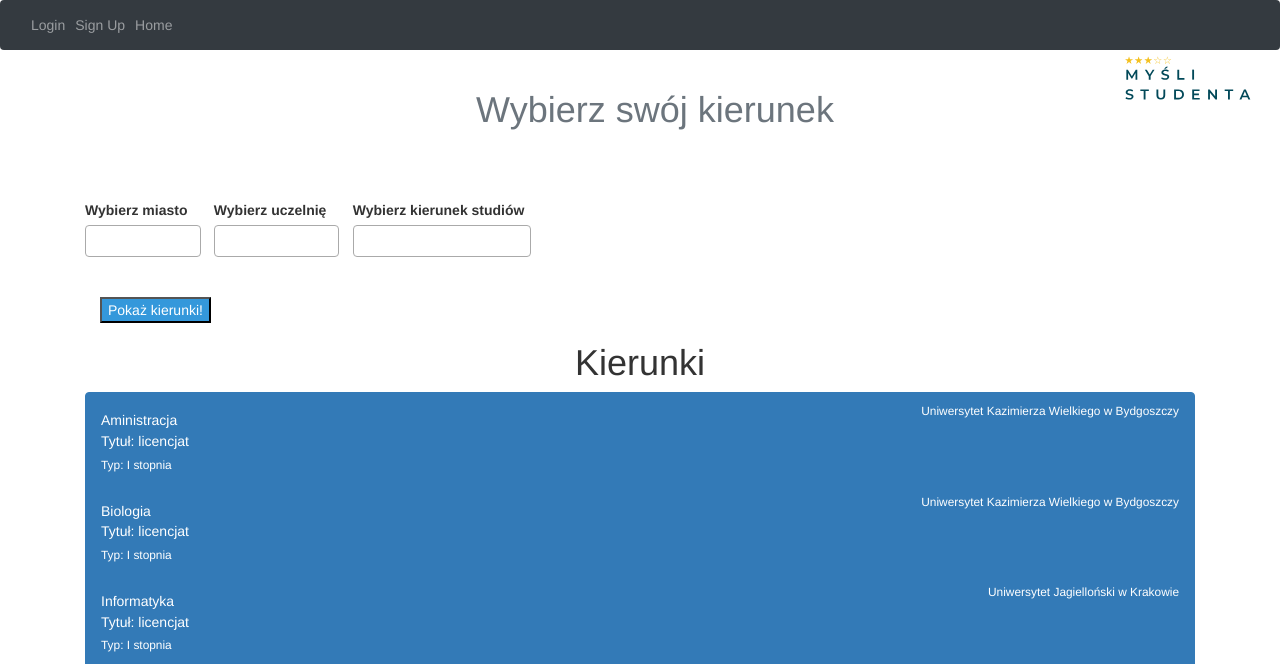
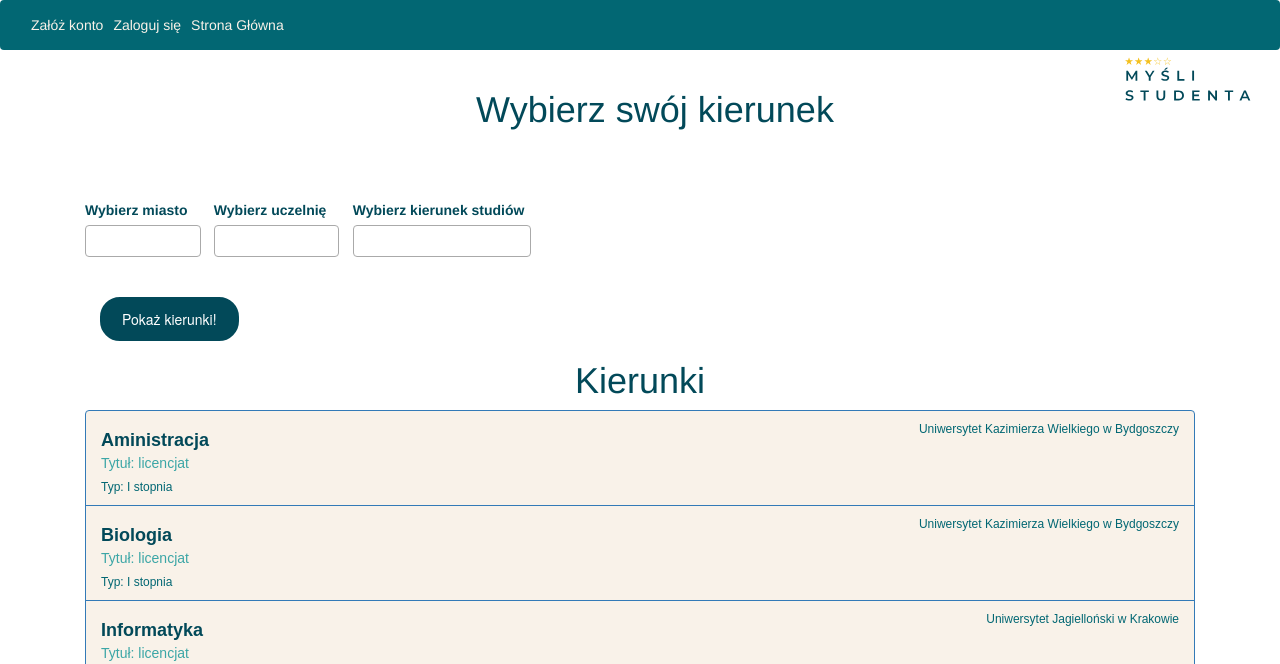
Before and after one commit to miloszwielgus/university-review-system, a Flask app: page / in a window 1280 px wide. Shown: the top 664 px of the page. Run offline with Flask 3, Linux system fonts and the light colour scheme; some libraries are stand-ins or nearby versions.

Commit message:
add logo, fix style issues

```diff
--- a/website/templates/base.html
+++ b/website/templates/base.html
@@ -16,13 +16,13 @@
       crossorigin="anonymous"
     />
     <style>
-      /* CSS to position the SVG logo */
+
       .logo-container {
         position: absolute;
-        top: 8px; /* Adjust the top position as needed */
+        top: 9px;
         right: 20px;
-        width: 150px; /* Adjust the width as needed */
-        height: 150px; /* Adjust the height as needed */
+        width: 150px;
+        height: 150px;
         z-index: 9999;
       }
     </style>
@@ -30,7 +30,8 @@
     <title>{% block title %}Home{% endblock %}</title>
   </head>
   <body>
-    <nav class="navbar navbar-expand-lg navbar-dark bg-dark">
+    <nav class="navbar navbar-expand-lg navbar-dark bg-custom">
+
       <button
         class="navbar-toggler"
         type="button"
@@ -42,15 +43,13 @@
       <div class="collapse navbar-collapse" id="navbar">
         <div class="navbar-nav">
           {% if user.is_authenticated %}
-          <a class="nav-item nav-link" id="home" href="/home">Home</a>
-          <a class="nav-item nav-link" id="logout" href="/logout">Logout</a>
-          <a class="nav-item nav-link" id="search" href="/search">Search</a>
-          <a class="nav-item nav-link" id="search" href="/home">Home</a>
-          <a class="nav-item nav-link" id="search" href="/compare-courses">Compare</a>
+          <a class="nav-item nav-link custom-link" id="home" href="/home">Strona Główna</a>
+          <a class="nav-item nav-link custom-link" id="logout" href="/logout">Wyloguj się</a>
+          <a class="nav-item nav-link custom-link" id="search" href="/compare-courses">Porównaj</a>
           {% else %}
-          <a class="nav-item nav-link" id="login" href="/login">Login</a>
-          <a class="nav-item nav-link" id="signUp" href="/sign-up">Sign Up</a>
-          <a class="nav-item nav-link" id="search" href="/home">Home</a>
+          <a class="nav-item nav-link custom-link" id="login" href="/login">Załóż konto</a>
+          <a class="nav-item nav-link custom-link" id="signUp" href="/sign-up">Zaloguj się</a>
+          <a class="nav-item nav-link custom-link" id="search" href="/home">Strona Główna</a>
           {% endif %}
         </div>
       </div>
--- a/website/templates/index.html
+++ b/website/templates/index.html
@@ -10,14 +10,14 @@
 <body>
   <div class="container">
     <div class="header">
-      <h1 class="text-center text-muted">Wybierz swój kierunek</h1>
+      <h1 class="text-center" style="color: #024959" >Wybierz swój kierunek</h1>
     </div>
 
     <br /><br /><br />
 
     <div class="row">
       <div >
-        <label for="all_cities">
+        <label for="all_cities" style="color:#024959;">
           Wybierz miasto</label>
         <select class="js-example-basic-multiple" name="all_cities[]" multiple="multiple" style="width: 90%" id="all_cities">
           {% for o in all_cities %}
@@ -26,7 +26,7 @@
         </select>
       </div>
       <div >
-        <label for="all_universities">
+        <label for="all_universities" style="color:#024959;">
           Wybierz uczelnię
         </label>
         <select class="js-example-basic-multiple" name="all_universities[]" multiple="multiple" style="width: 90%" id="all_universities">
@@ -36,7 +36,7 @@
         </select>
       </div>
       <div >
-      <label for="all_courses">
+      <label for="all_courses" style="color:#024959;">
         Wybierz kierunek studiów</label>
       <select class="js-example-basic-multiple" name="all_courses[]" multiple="multiple" style="width: 90%" id="all_courses">
         {% for o in all_courses %}
@@ -50,7 +50,7 @@
       <br /><br />
       <button
         type="button"
-        style="color: white; background: #3498db"
+
         id="process_input"
       >
         Pokaż kierunki!
@@ -58,7 +58,7 @@
     </div>
 
   </div>
-<h1 align="center">Kierunki</h1>
+<h1 align="center" style="color: #024959;" >Kierunki</h1>
 <div class="list-group" id="course_list">
    {% for course in courses %}
    <a href="/university/course/{{course.course_name}}" class="list-group-item list-group-item-action flex-column align-items-start active">
@@ -108,5 +108,6 @@
       });
     });
   </script>
+  <link href="static/style.css" rel="stylesheet"  />
 </body>
 {%endblock%}
```
Also changed, not shown: website/templates/login.html (+6 -5 lines).
